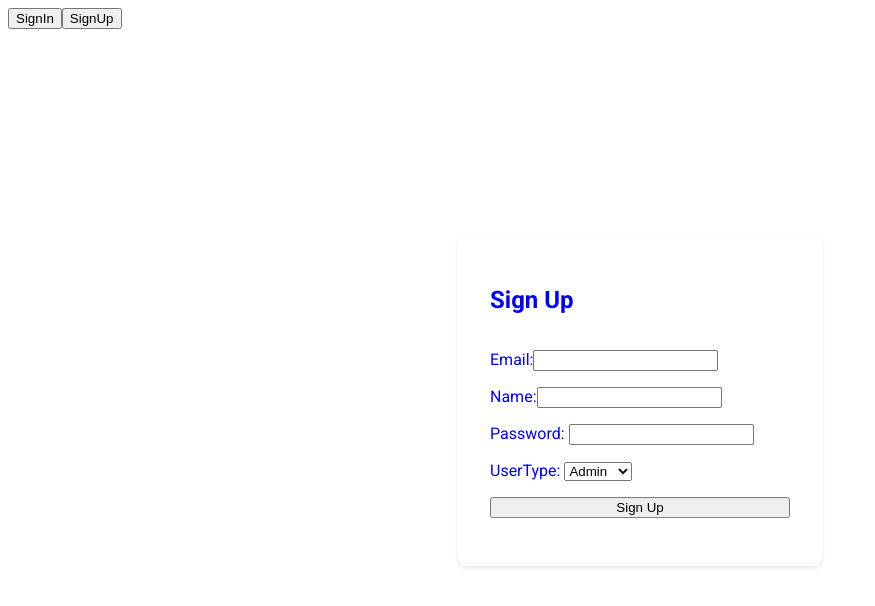
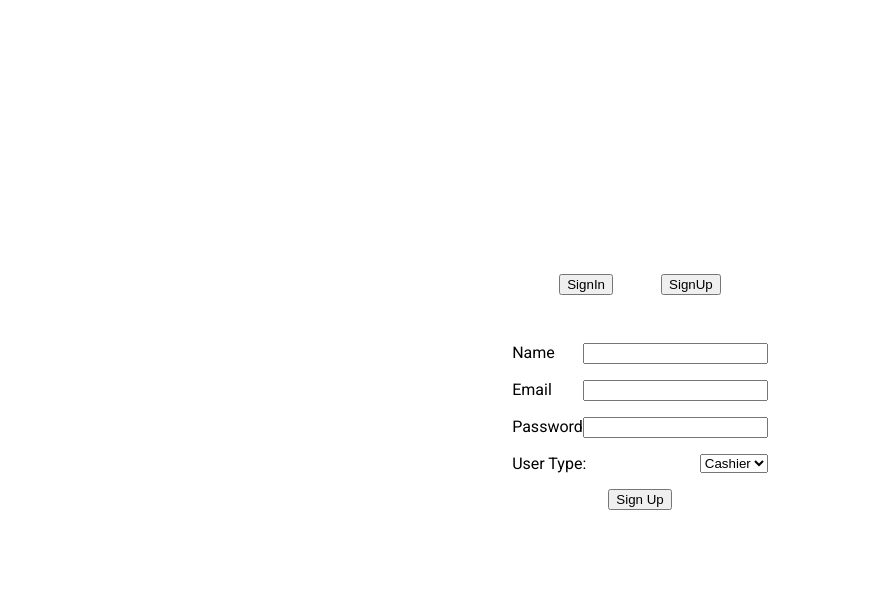
Before and after one commit to muazarif12/pos-application, a Next.js app in the folder frontend/: page / in a window 1280 px wide. Both pictures are taken after a click on the button "SignUp". Shown: the top 606 px of the page, without its empty margins (0-875 px from the left). Built offline with nearby package versions, Linux system fonts and the light colour scheme.

Commit message:
authorization and authentication

```diff
--- a/frontend/app/page.tsx
+++ b/frontend/app/page.tsx
@@ -1,52 +1,25 @@
 "use client"
+import { useState } from "react"
+import { formDataType, UserType, apiResponseType } from "./interfaces/authInterface"
+import { authService } from "./services/auth";
+import { AxiosError } from "axios";
+import { decodeToken } from "./utils/auth";
+import { useRouter } from "next/navigation";
+export default function Home() {
 
-import { useState, useEffect } from "react"
-import styles from "./ui/Home.module.css"
-import { authService } from "./services/auth"
-import { formDataType, UserType, apiResponseType } from "./interfaces/authInterface"
-import { AxiosError } from "axios"
-import { useRouter } from "next/navigation"
-import { decodeToken } from "./utils/auth"
-
-
-
-
-export default function Home() {
   const router = useRouter();
+  const [isLoading, setIsLoading] = useState<boolean>(false);
+  const [apiResponse, setApiResponse] = useState<apiResponseType>({
+    message: "",
+    token: ""
+  })
   const [IsSignUp, setIsSignUp] = useState<boolean>(false)
   const [formData, setFormData] = useState<formDataType>({
-
+    name: "",
     email: "",
-    name: "",
     password: "",
-    userType: UserType.ADMIN
+    userType: UserType.CASHIER
   })
-
-  function Redirect(token: string): void {
-
-    const decodedToken = decodeToken(token)
-    if (!decodedToken) {
-      return
-    }
-    else {
-      const userType: UserType = decodedToken.userType
-      switch (userType) {
-        case "admin":
-          router.push('/admin/dashboard');
-          break
-
-        case "cashier":
-          router.push('/cashier/dashboard');
-          break
-
-        default:
-          router.push('/');
-          break;
-      }
-    }
-
-
-  }
 
 
   const handleChange = (e: React.ChangeEvent<HTMLInputElement | HTMLSelectElement>) => {
@@ -54,52 +27,48 @@ export default function Home() {
     setFormData(prev => ({ ...prev, [name]: value }));
   };
 
-
-
-  const [isLoading, setIsLoading] = useState<boolean>(false);
-  const [apiResponse, setApiResponse] = useState<apiResponseType>({
-    message: "",
-    token: ""
-  });
-
-
   const handleSubmit = async (e: React.FormEvent) => {
     e.preventDefault(); // Prevents page reload
     setApiResponse({ message: "", token: "" })
-    setIsLoading(true); // Start loading state
-    let response: apiResponseType;
+    setIsLoading(true)
+
+    let response: apiResponseType
 
     try {
+
       if (IsSignUp) {
-        // Sign Up Case
-        response = await authService.signUp(formData);
-        setApiResponse({
-          message: response.message,
-        })
 
-        // Success: Redirect or show message here
+        response = await authService.signUp(formData)
+        setApiResponse({ message: response.message})
 
-      } else {
-
-        // Sign In Case
-
-        response = await authService.signIn({
-          email: formData.email,
-          password: formData.password
-        });
-
-        setApiResponse({
-          message: response.message,
-          token: response.token
-        })
-
-        Redirect(response.token as string)
-        // console.log("Token form response.toke",response.token )
       }
 
-    } catch (error) {
+      else {
+        response = await authService.signIn({ email: formData.email, password: formData.password })
+        setApiResponse({ message: response.message, token: response.token })
+        const decodedToken = decodeToken(response.token as string)
+        if (!decodedToken) {
+          return
+        }
+        else {
+          const userType: UserType = decodedToken.userType
+          switch (userType) {
+            case "admin":
+              router.push('/admin/dashboard');
+              break
 
-      // Error Handling
+            case "cashier":
+              router.push('/cashier/dashboard');
+              break
+
+            default:
+              router.push('/');
+              break;
+          }
+        }
+      }
+    }
+    catch (error) {
 
       const axiosError = error as AxiosError<{ message?: string }>;
       setApiResponse({
@@ -110,114 +79,93 @@ export default function Home() {
     } finally {
       setIsLoading(false); // Stop loading (runs in all cases)
     }
-  };
+
+
+  }
 
   return (
-    <div className={styles.container}>
-      <div>
-        <button
-          onClick={() => {
-            setIsSignUp(false); // Schedule update (but doesn't happen yet)
-            //console.log(`value of IsSignUp is: ${IsSignUp}`) // Still false (old value)
-          }}
-        >
-          SignIn
-        </button>
-
-        <button
-          onClick={() => {
-            setIsSignUp(true); // Schedule update (but doesn't happen yet)
-            //console.log(`value of IsSignUp is: ${IsSignUp}`)
-          }}
-        >
-          SignUp
-        </button>
-      </div>
-
-      {IsSignUp ? (
-        <form onSubmit={handleSubmit} className={styles.form}>
-          <h2>Sign Up</h2>
-          <div>
-            <label htmlFor="email">Email:</label>
-            <input type="email" id="email" name="email"
-              required
-              value={formData.email}
-              onChange={handleChange}>
-            </input>
-
-          </div>
-
-          <div>
-            <label htmlFor="name">Name:</label>
-            <input type="text" id="name" name="name"
-              required
-              value={formData.name}
-              onChange={handleChange}>
-            </input>
-          </div>
 
 
-          <div>
-            <label htmlFor="password">Password: </label>
-            <input type="password" id="password" name="password"
-              required
-              value={formData.password}
-              onChange={handleChange}>
-            </input>
+    <div style={{ display: 'flex', justifyContent: "center", alignItems: "center", minHeight: "100vh", flexDirection: "column" }}>
+      <div style={{ display: 'flex', gap: '3rem', marginBottom: "3rem" }} >
+        <button onClick={() => {
+          setIsSignUp(false)
+
+        }}
+        > SignIn</button>
+
+        <div>
+          <button onClick={() => {
+            setIsSignUp(true)
+          }}>SignUp</button>
+
+        </div>
+      </div>
+      {IsSignUp ?
+
+        (<form onSubmit={handleSubmit} style={{ display: "flex", flexDirection: "column", alignItems: "center" ,marginBottom: "1rem" }} >
+          <div style={{ display: "flex", flexDirection: "column", gap: "1rem" }}>
+
+            <div style={{ display: "flex", justifyContent: "space-between" }}>
+              <label htmlFor="name">Name</label>
+              <input type="text" id="name" name="name" required value={formData.name} onChange={handleChange} />
+            </div>
+
+            <div style={{ display: "flex", justifyContent: "space-between" }}>
+              <label htmlFor="email">Email</label>
+              <input type="text" id="email" name="email" required value={formData.email} onChange={handleChange} />
+            </div>
+
+            <div style={{ display: "flex", justifyContent: "space-between" }}>
+              <label htmlFor="password">Password</label>
+              <input type="password" id="password" name="password" required value={formData.password} onChange={handleChange} />
+            </div>
+
+            <div style={{ display: "flex", justifyContent: "space-between" }}>
+              <label htmlFor="userType">User Type:</label>
+              <select id="userType" name="userType" value={formData.userType} onChange={handleChange}>
+                <option value="cashier">Cashier</option>
+                <option value="admin">Admin</option>
+              </select>
+            </div>
           </div>
-
-
-          <div>
-            <label htmlFor="userType">UserType: </label>
-            <select
-              id="userType"
-              name="userType"
-              value={formData.userType}
-              onChange={handleChange}
-            >
-              <option value={UserType.CASHIER}>Cashier</option>
-              <option value={UserType.ADMIN}>Admin</option>
-            </select>
-          </div>
-          <button type="submit" disabled={isLoading}>
+          <button style={{marginTop: "1rem"}} type="submit" disabled={isLoading}>
             {isLoading ? 'Processing...' : ""}
             Sign Up
           </button>
-          <div>{apiResponse.message}</div>
+          <div style={{marginTop:"1rem"}}>{apiResponse.message}</div>
         </form>
 
-      ) : (
+        ) :
 
 
-        <form onSubmit={handleSubmit} className={styles.form}>
-          <h2>Sign In</h2>
-          <div>
-            <label htmlFor="email">Email:</label>
-            <input type="email" id="email" name="email"
-              required
-              value={formData.email}
-              onChange={handleChange}>
-            </input>
-          </div>
-
-          <div>
-            <label htmlFor="password">Password: </label>
-            <input type="password" id="password" name="password"
-              required
-              value={formData.password}
-              onChange={handleChange}>
-            </input>
-          </div>
+        (<form onSubmit={handleSubmit} style={{  display: "flex", flexDirection: "column", alignItems: "center" ,marginBottom: "1rem"}} >
+          <div style={{ display: "flex", flexDirection: "column", gap: "1rem" }}>
 
 
-          <button type="submit" disabled={isLoading}>
+
+            <div style={{ display: "flex", justifyContent: "space-between" }}>
+              <label htmlFor="email">Email</label>
+              <input type="text" id="email" name="email" required value={formData.email} onChange={handleChange} />
+            </div>
+
+            <div style={{ display: "flex", justifyContent: "space-between" }}>
+              <label htmlFor="password">Password</label>
+              <input type="password" id="password" name="password" required value={formData.password} onChange={handleChange} />
+            </div>
+          </div>
+          <button style={{marginTop: "1rem"}} type="submit" disabled={isLoading}>
             {isLoading ? 'Processing...' : ""}
             Sign In
           </button>
-          <div>{apiResponse.message}</div>
-        </form>
-      )}
+          <div style={{marginTop:"1rem"}}>{apiResponse.message}</div>
+        </form>)}
+
+
+
     </div>
-  );
+
+
+  )
 
 }
```
Also changed, not shown: frontend/app/componenets/signIn.tsx (added, +25 -0 lines), frontend/app/componenets/signUp.tsx (added, +36 -0 lines).
